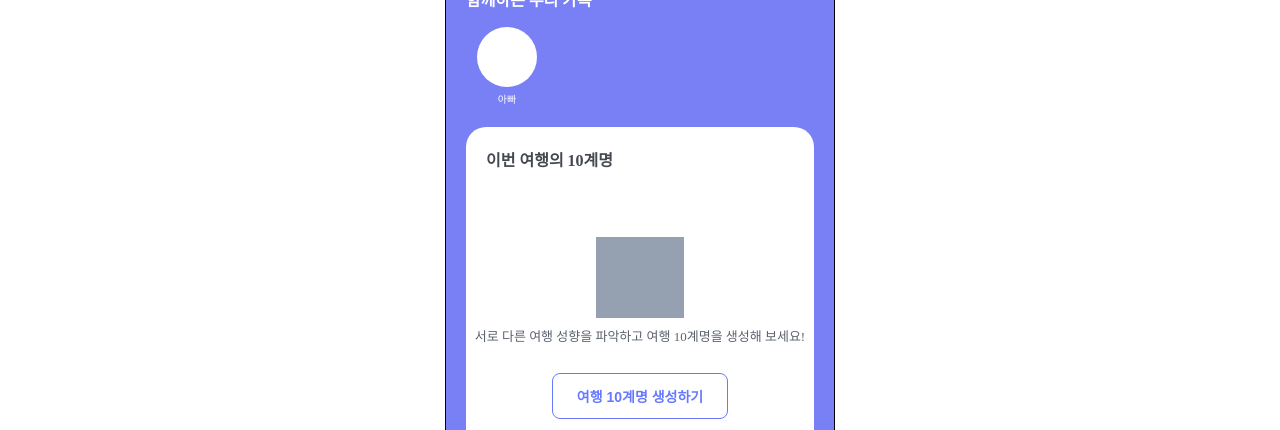
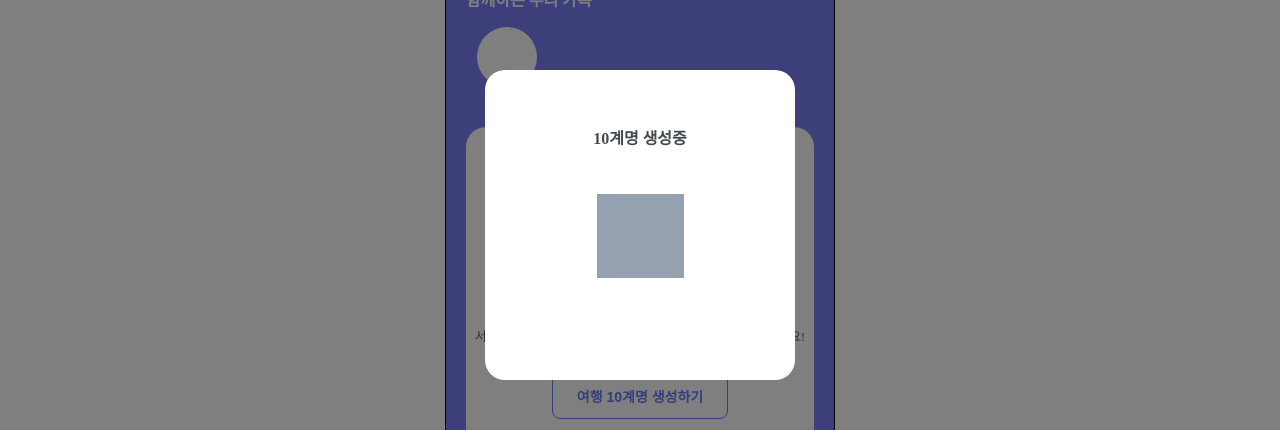
Before and after one commit to 407TEN005/client, a React (Vite) app: page /travel/1 in a window 1280 px wide. Both pictures are taken after a click on the button "여행 10계명 생성하기". Shown: the part 175-605 px from the top of the page. Built offline with nearby package versions, Linux system fonts and the light colour scheme.

Commit message:
[TASK-174] Modal 컴포넌트 추가

```diff
--- /dev/null
+++ b/src/components/Modal/Modal.module.scss
@@ -0,0 +1,37 @@
+.modalOverlay {
+  position: fixed;
+  top: 0;
+  left: 0;
+  right: 0;
+  bottom: 0;
+  background-color: rgba(0, 0, 0, 0.5);
+  display: flex;
+  justify-content: center;
+  align-items: center;
+  z-index: 1000;
+}
+
+.modalContent {
+  background-color: white;
+  border-radius: 20px;
+  width: calc(100% - 40px);
+  max-width: 310px;
+  display: flex;
+  flex-direction: column;
+  align-items: center;
+  justify-content: center;
+  min-height: 310px;
+  max-height: 90vh;
+  overflow-y: auto;
+  margin: 20px;
+}
+
+.modalTitle {
+  @include SubHeading2;
+  color: $gray400;
+}
+
+.modalBody {
+  padding-top: 32px;
+  padding-bottom: 36px;
+}
--- /dev/null
+++ b/src/components/Modal/Modal.tsx
@@ -0,0 +1,23 @@
+import styles from './Modal.module.scss';
+
+interface ModalProps {
+  isOpen: boolean;
+  onClose: () => void;
+  title: string;
+  children: React.ReactNode;
+}
+
+const Modal: React.FC<ModalProps> = ({ isOpen, onClose, title, children }) => {
+  if (!isOpen) return null;
+
+  return (
+    <div className={styles.modalOverlay} onClick={onClose}>
+      <div className={styles.modalContent} onClick={(e) => e.stopPropagation()}>
+        <h2 className={styles.modalTitle}>{title}</h2>
+        <div className={styles.modalBody}>{children}</div>
+      </div>
+    </div>
+  );
+};
+
+export default Modal;
--- /dev/null
+++ b/src/components/Modal/index.ts
@@ -0,0 +1 @@
+export { default } from './Modal';
--- a/src/pages/Travel/Travel.module.scss
+++ b/src/pages/Travel/Travel.module.scss
@@ -107,3 +107,10 @@
   padding-top: 8px;
   padding-bottom: 28px;
 }
+
+.modalImage {
+  width: 87px;
+  height: 84px;
+  background-color: $gray100;
+  margin-bottom: 24px;
+}
--- a/src/pages/Travel/Travel.tsx
+++ b/src/pages/Travel/Travel.tsx
@@ -1,8 +1,10 @@
-import Commandment from '../Commandment';
 import styles from './Travel.module.scss';
 import Button from '@components/Button';
+import Modal from '@components/Modal';
+import { useState } from 'react';
 
 const Travel = () => {
+  const [isModalOpen, setIsModalOpen] = useState(false);
   return (
     <div className={styles.wrapper}>
       <div className={styles.titleContainer}>
@@ -25,12 +27,16 @@ const Travel = () => {
             <div className={styles.info}>
               서로 다른 여행 성향을 파악하고 여행 10계명을 생성해 보세요!
             </div>
-            <Button variant="outlined" size="m">
+            <Button variant="outlined" size="m" onClick={() => setIsModalOpen(true)}>
               여행 10계명 생성하기
             </Button>
           </div>
         </div>
       </div>
+      <Modal isOpen={isModalOpen} onClose={() => setIsModalOpen(false)} title="10계명 생성중">
+        <div className={styles.modalImage}></div>
+        <div></div>
+      </Modal>
     </div>
   );
 };
```
